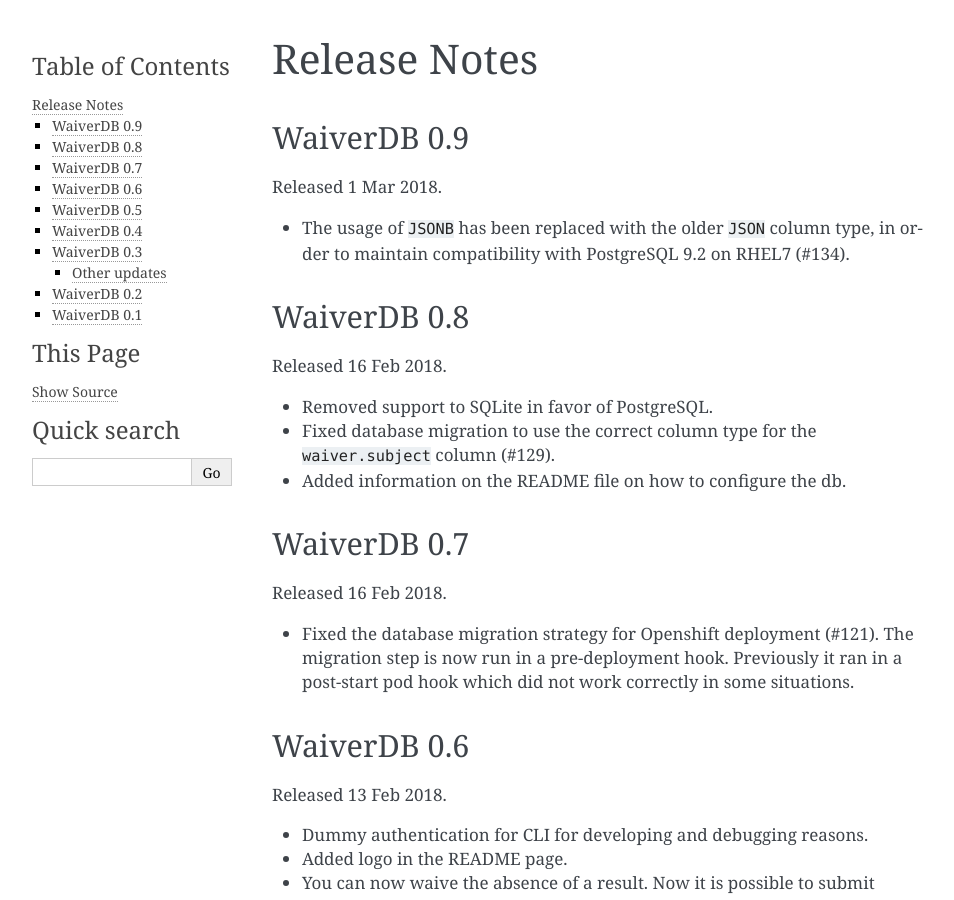
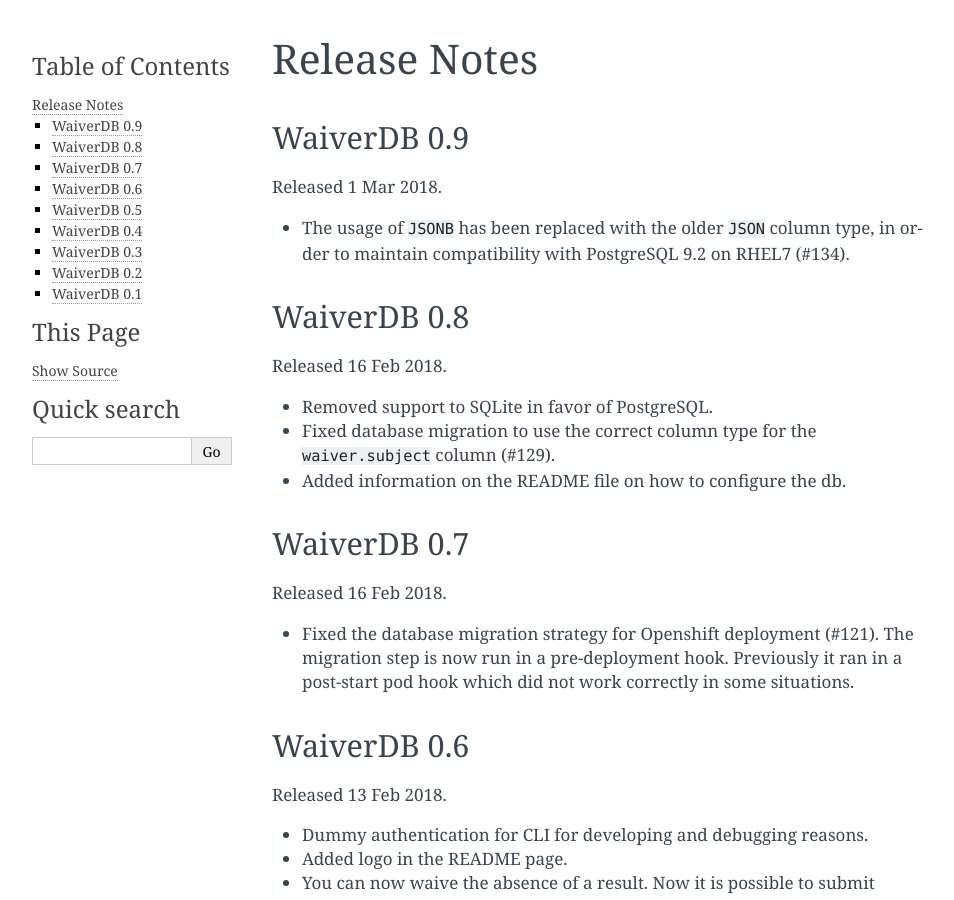
Before and after one commit to frozencemetery/waiverdb, a Sphinx documentation site: the page built from docs/release-notes.rst, in a window 1280 px wide and 900 px high. Shown: the whole window, without its empty margins (148-1102 px from the left). Built offline with Sphinx 7.4.7, drawn with Linux system fonts in a browser that asks for light colours; pages that are not in the unit, such as notebooks, are missing from menus; some of the changed text lies outside the part shown.

Commit message:
fix odd heading in release notes
It sticks out in the table of contents a bit, since we don't have any
other sub-headings anywhere else in the release notes. It works fine as
a normal paragraph.

```diff
--- a/docs/release-notes.rst
+++ b/docs/release-notes.rst
@@ -95,8 +95,7 @@
 * Fixed the health check API to return a proper error if the application is not
   able to serve requests (#75).
 
-Other updates
--------------
+Other updates:
 
 * Supports a new HTTP API `/api/v1.0/waivers/+by-result-ids`.
 * Package dependencies are switched to python2-* packages in Fedora.
```
